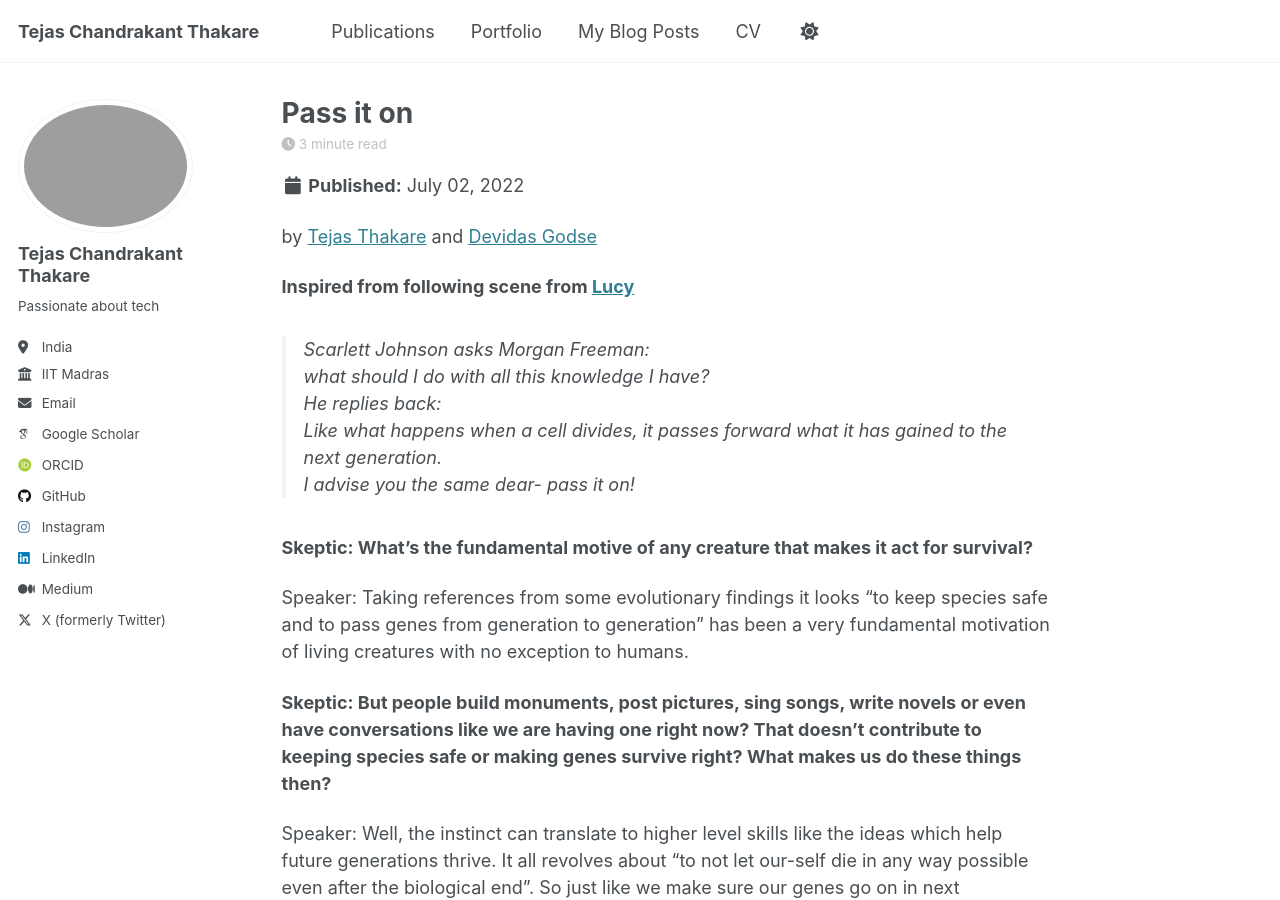
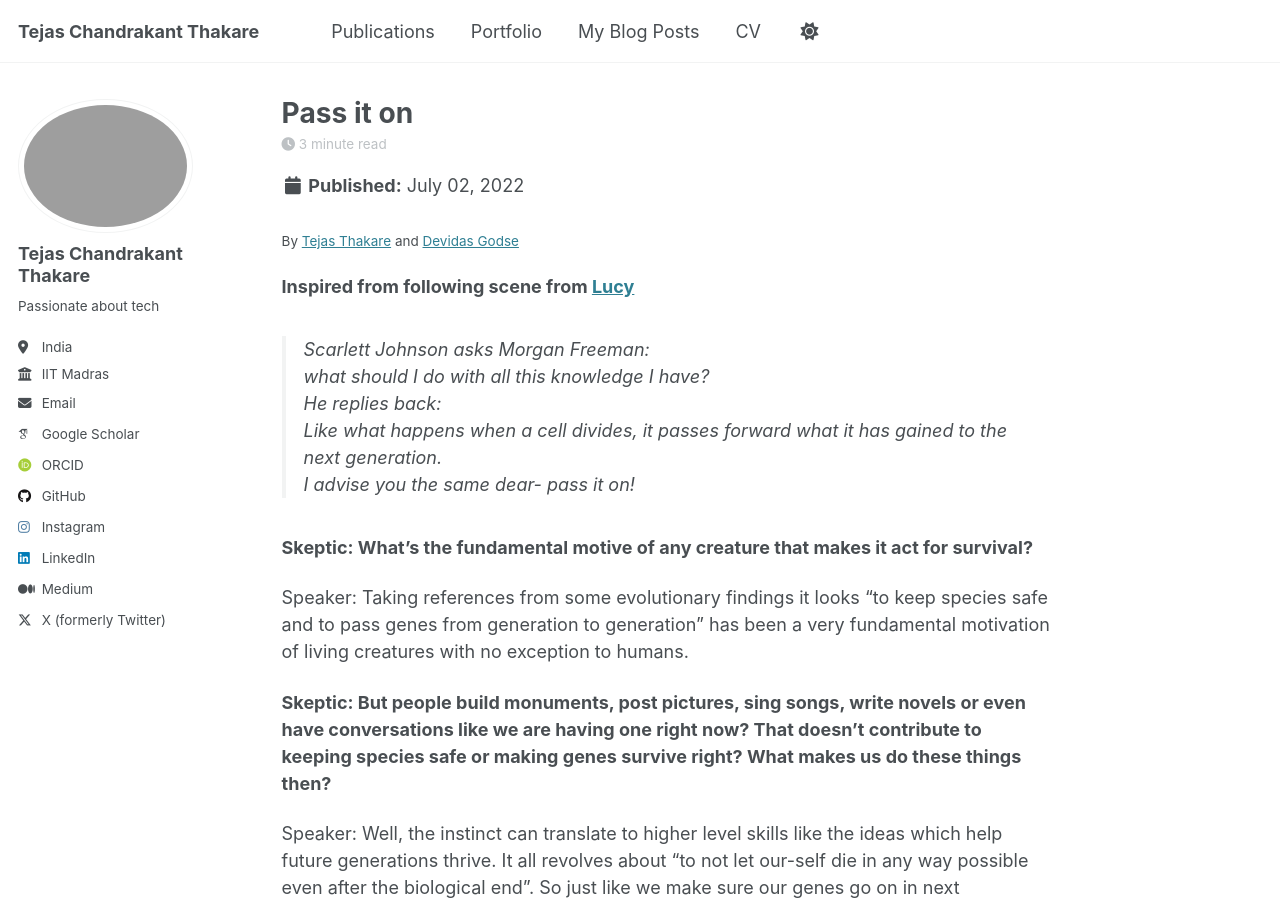
Before and after one commit to TejasCThakare/tejascthakare.github.io, a Jekyll site: the page built from _posts/2022-07-02-Pass-it-on.md, in a window 1280 px wide and 900 px high. Built offline with Jekyll 4.4.1, drawn with Linux system fonts in a browser that asks for light colours; some web fonts are replaced.

Commit message:
Update 2022-07-02-Pass-it-on.md

```diff
--- a/_posts/2022-07-02-Pass-it-on.md
+++ b/_posts/2022-07-02-Pass-it-on.md
@@ -7,7 +7,8 @@ categories: [Blogging, Discussion]
 tags: [Writing]
 render_with_liquid: false
 ---
-by [Tejas Thakare](https://tejascthakare.github.io/) and [Devidas Godse](https://devidaskgodse.github.io/)
+<sub>By [Tejas Thakare](https://tejascthakare.github.io/) and [Devidas Godse](https://devidaskgodse.github.io/)</sub>
+
 
 **Inspired from following scene from [Lucy](https://www.imdb.com/title/tt2872732/)**
   > Scarlett Johnson asks Morgan Freeman:
```
